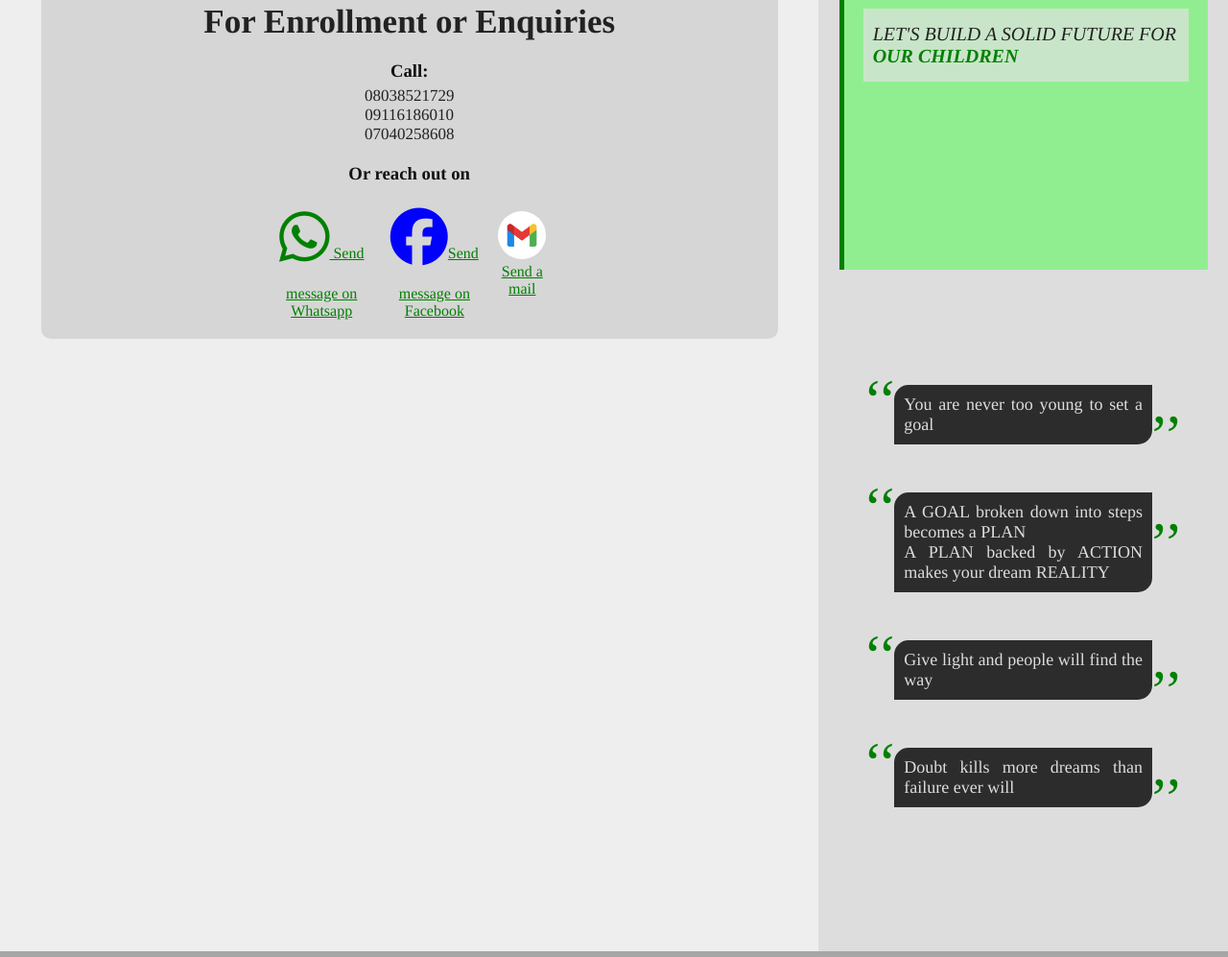
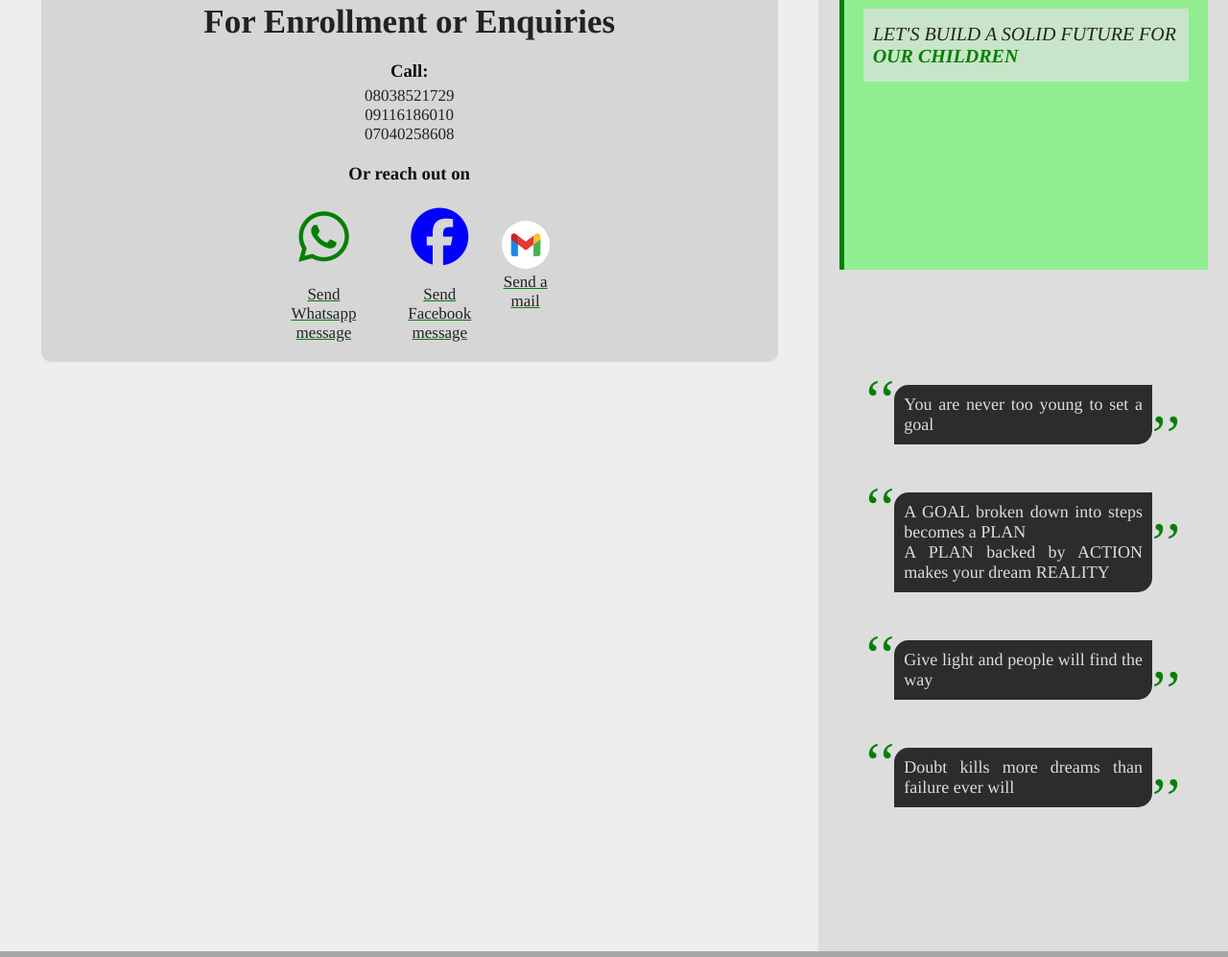
Before and after one commit to Alli-mubarak/Teestep-School, a plain HTML site: page contact.htm in a window 1280 px wide. Shown: the part 769-1766 px from the top of the page at 96% size. Drawn offline with Linux system fonts and the light colour scheme.

Commit message:
Update contact.htm

```diff
--- a/contact.htm
+++ b/contact.htm
@@ -54,9 +54,9 @@
             <p>07040258608</p>
             <h3>Or reach out on</h3>
             <div id="socials">
-             <a href="https://wa.me/2348038521729" target="_blank" title="Whatsapp handle"><i class="fa-brands fa-whatsapp"></i> Send message on Whatsapp</a>
-               <a href="https://www.facebook.com/share/1AdrAtFmhN/" target="_blank" title="Facebook handle"><i class="fa-brands fa-facebook"></i>Send message on Facebook</a>
-                 <a href="mailto:teestepacademy@gmail.com" target="_blank" title="Gmail handle"><img id="gmail" src="gmail.png" /> Send a mail</a>
+             <a href="https://wa.me/2348038521729" target="_blank" title="Whatsapp handle"><i class="fa-brands fa-whatsapp"></i> <p>Send Whatsapp message</p></a>
+               <a href="https://www.facebook.com/share/1AdrAtFmhN/" target="_blank" title="Facebook handle"><i class="fa-brands fa-facebook"></i><p>Send Facebook message</p></a>
+                 <a href="mailto:teestepacademy@gmail.com" target="_blank" title="Gmail handle"><img id="gmail" src="gmail.png" /><p> Send a mail</p></a>
                  </div>
         </section>
     </div>
```
